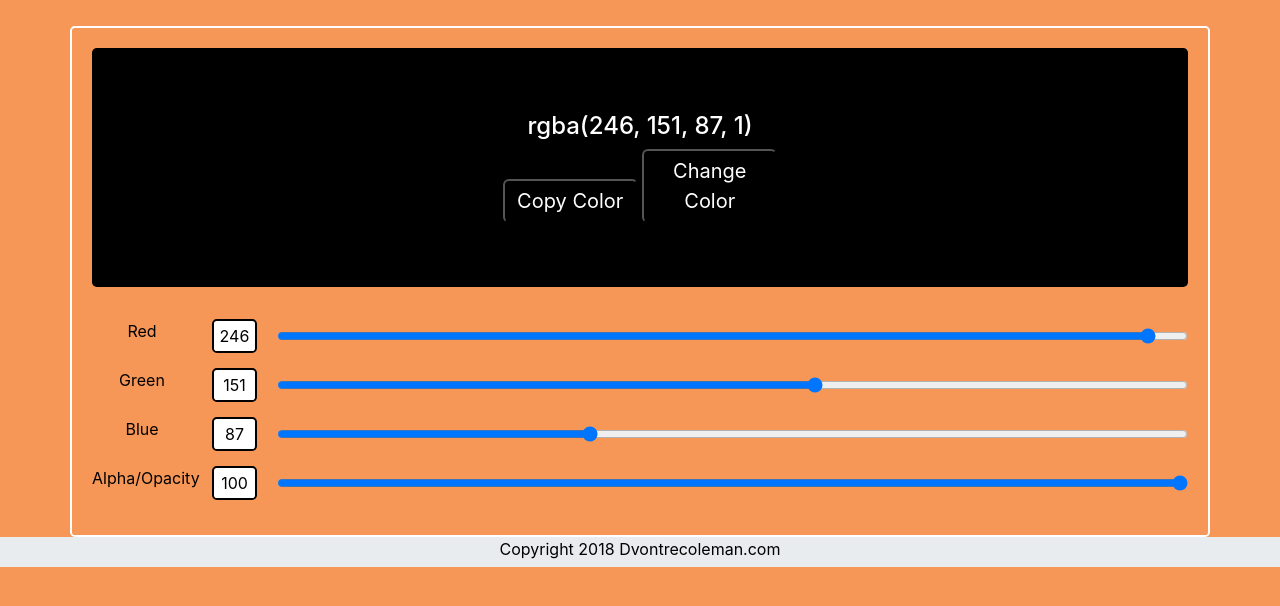
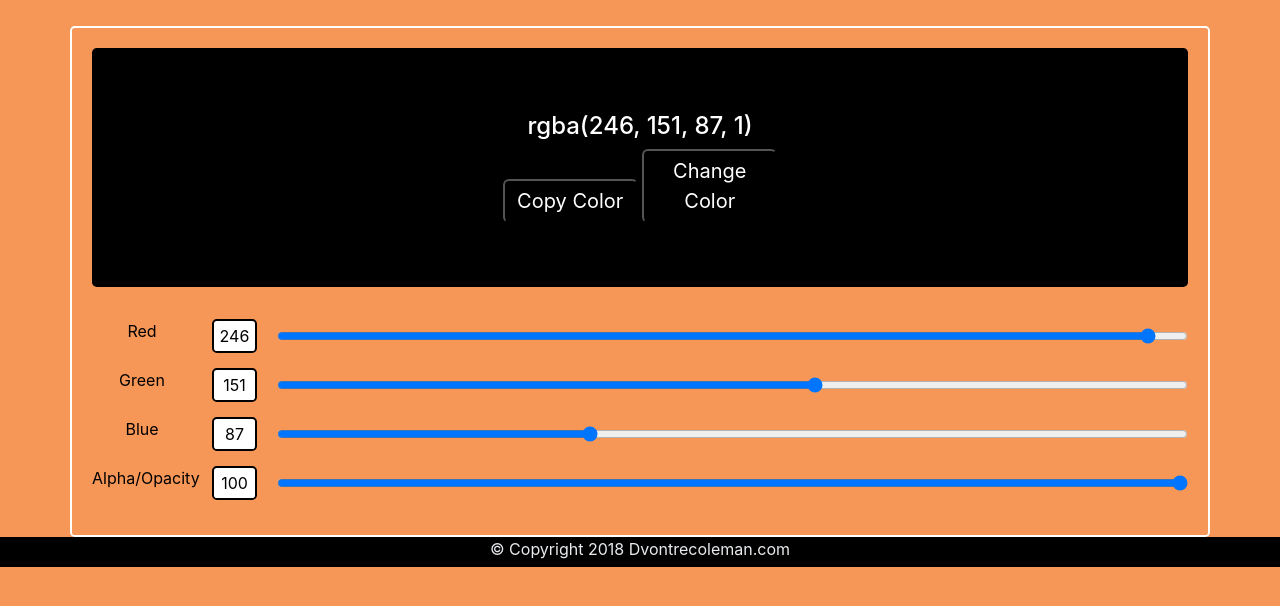
Before and after one commit to dvontrec/CSS-color-selector, a plain HTML site: page index.html in a window 1280 px wide. Shown: the part 78-684 px from the top of the page. Drawn offline with nearby package versions, Linux system fonts and the light colour scheme.

Commit message:
Update footer color

```diff
--- a/assets/index.css
+++ b/assets/index.css
@@ -11,8 +11,8 @@ header{
 footer{
 	padding: auto;
 	height: 30px;
-	background-color: #e9ecef;
-	color: black;
+	background-color: #000;
+	color: #e9ecef;
 	margin: 0;
 	text-align: center;
 }
@@ -23,7 +23,7 @@ footer p{
 }
 
 footer p span a{
-	color: black;
+	color: #e9ecef;
 }
 
 footer p span a:hover{
--- a/index.html
+++ b/index.html
@@ -57,7 +57,7 @@
 	</div>
 	<!-- Footer for the page bottom -->
 	<footer>
-		<p>Copyright
+		<p>&#169; Copyright
 			<span>
 				<!-- Sets the year to the current year -->
 				<script type="text/javascript">
```
